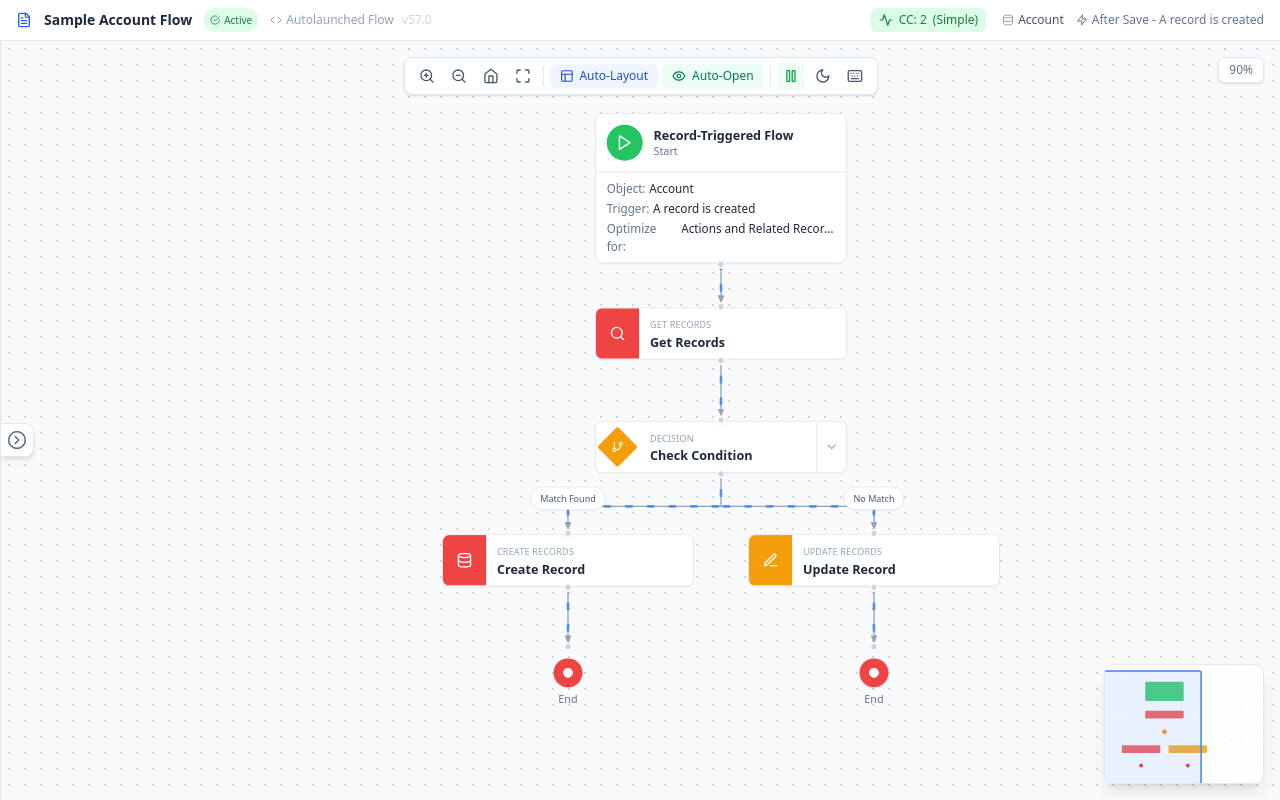
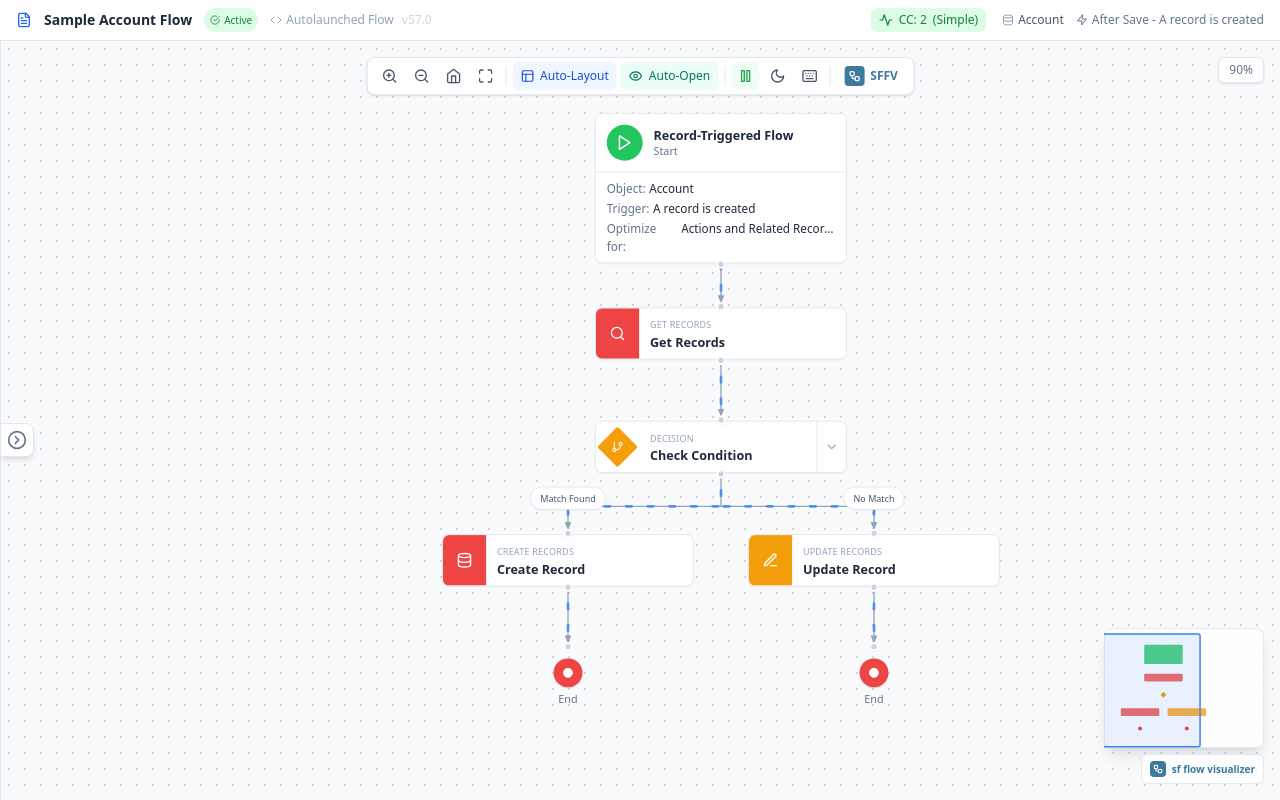
Before and after one commit to Avinava/vscode-sf-flow-visualiser, a React (Vite) app in the folder webview-ui/: page / in a window 1280 px wide. Built offline with nearby package versions, Linux system fonts and the light colour scheme; the HTML template or start-up script is replaced by a standard one.

Commit message:
add branding

```diff
--- a/package.json
+++ b/package.json
@@ -2,7 +2,7 @@
   "name": "sf-flow-visualizer",
   "displayName": "SF Flow Visualizer",
   "description": "Visualize Salesforce Flow XML files with an interactive diagram",
-  "version": "1.1.2",
+  "version": "1.1.3",
   "publisher": "avidev9",
   "license": "MIT",
   "repository": {
--- a/webview-ui/src/components/Canvas/CanvasToolbar.tsx
+++ b/webview-ui/src/components/Canvas/CanvasToolbar.tsx
@@ -19,6 +19,7 @@ import {
   Pause,
   Eye,
   EyeOff,
+  Workflow,
 } from "lucide-react";
 import { useTheme } from "../../context";
 
@@ -83,20 +84,25 @@ export const CanvasToolbar: React.FC<CanvasToolbarProps> = ({
         <div className="w-px h-5 bg-slate-200 dark:bg-slate-600 mx-0.5"></div>
         <button
           onClick={onToggleAutoLayout}
-          className={`px-2.5 py-1 rounded-md flex items-center gap-1.5 text-xs font-medium transition-colors
+          className={`px-2 py-1.5 rounded-md flex items-center gap-1.5 text-xs font-medium transition-colors whitespace-nowrap
             ${autoLayoutEnabled ? "bg-blue-50 dark:bg-blue-900/30 text-blue-700 dark:text-blue-300" : "hover:bg-slate-100 dark:hover:bg-slate-700 text-slate-600 dark:text-slate-300"}`}
+          title="Auto-Layout"
         >
-          <Layout size={14} />
-          Auto-Layout
+          <Layout size={14} className="flex-shrink-0" />
+          <span className="hidden md:inline">Auto-Layout</span>
         </button>
         <button
           onClick={onToggleAutoOpen}
-          className={`px-2.5 py-1 rounded-md flex items-center gap-1.5 text-xs font-medium transition-colors
+          className={`px-2 py-1.5 rounded-md flex items-center gap-1.5 text-xs font-medium transition-colors whitespace-nowrap
             ${autoOpenEnabled ? "bg-emerald-50 dark:bg-emerald-900/30 text-emerald-700 dark:text-emerald-300" : "hover:bg-slate-100 dark:hover:bg-slate-700 text-slate-600 dark:text-slate-300"}`}
-          title="Automatically open Flow Viewer when viewing flow files"
+          title="Auto-Open Flow Viewer"
         >
-          {autoOpenEnabled ? <Eye size={14} /> : <EyeOff size={14} />}
-          Auto-Open
+          {autoOpenEnabled ? (
+            <Eye size={14} className="flex-shrink-0" />
+          ) : (
+            <EyeOff size={14} className="flex-shrink-0" />
+          )}
+          <span className="hidden md:inline">Auto-Open</span>
         </button>
         <div className="w-px h-5 bg-slate-200 dark:bg-slate-600 mx-0.5"></div>
         <button
@@ -185,6 +191,26 @@ export const CanvasToolbar: React.FC<CanvasToolbarProps> = ({
             </div>
           )}
         </div>
+        <div className="w-px h-5 bg-slate-200 dark:bg-slate-600 mx-0.5"></div>
+        {/* Extension branding - inspired by logo colors */}
+        <div className="group relative flex items-center">
+          <div
+            className="flex items-center gap-1.5 px-2 py-1 rounded-md cursor-default transition-all duration-200
+              hover:bg-[#3d7a9e]/10 dark:hover:bg-[#3d7a9e]/20"
+          >
+            {/* Logo-inspired icon with flow pattern colors */}
+            <div className="flex items-center justify-center w-5 h-5 rounded bg-[#3d7a9e] dark:bg-[#4a8bb0]">
+              <Workflow size={12} className="text-white" strokeWidth={2.5} />
+            </div>
+            {/* Short name that expands on hover */}
+            <span className="text-xs font-semibold text-[#3d7a9e] dark:text-[#6ba3c4] whitespace-nowrap overflow-hidden transition-all duration-200 max-w-[32px] group-hover:max-w-[120px]">
+              <span className="group-hover:hidden">SFFV</span>
+              <span className="hidden group-hover:inline">
+                sf flow visualizer
+              </span>
+            </span>
+          </div>
+        </div>
       </div>
 
       {/* Zoom indicator */}
--- a/webview-ui/src/components/Canvas/Minimap.tsx
+++ b/webview-ui/src/components/Canvas/Minimap.tsx
@@ -6,6 +6,7 @@
  */
 
 import React, { useMemo, useCallback, useRef } from "react";
+import { Workflow } from "lucide-react";
 import type { FlowNode } from "../../types";
 import { NODE_CONFIG } from "../../constants";
 import { useTheme } from "../../context";
@@ -156,9 +157,11 @@ export const Minimap: React.FC<MinimapProps> = ({
   if (nodes.length === 0) return null;
 
   return (
+    <div className="absolute bottom-4 right-4 z-10 flex flex-col items-end gap-1.5">
+      {/* Minimap container */}
       <div
         ref={containerRef}
-      className={`absolute bottom-4 right-4 z-10 rounded-lg shadow-lg border overflow-hidden cursor-crosshair
+        className={`rounded-lg shadow-lg border overflow-hidden cursor-crosshair
           ${isDark ? "bg-slate-800/90 border-slate-700" : "bg-white/90 border-slate-200"}`}
         style={{ width: MINIMAP_WIDTH, height: MINIMAP_HEIGHT }}
         onClick={handleClick}
@@ -248,6 +251,19 @@ export const Minimap: React.FC<MinimapProps> = ({
           />
         </svg>
       </div>
+
+      {/* Branding */}
+      <div
+        className={`flex items-center gap-1.5 px-2 py-1 rounded-md text-[10px] font-semibold
+          ${isDark ? "bg-slate-800/80 text-slate-300 border border-slate-700" : "bg-white/80 text-slate-600 border border-slate-200"}`}
+        title="SF Flow Visualizer"
+      >
+        <div className="flex items-center justify-center w-4 h-4 rounded bg-[#3d7a9e]">
+          <Workflow size={10} className="text-white" strokeWidth={2.5} />
+        </div>
+        <span className="text-[#3d7a9e] dark:text-[#6ba3c4]">sf flow visualizer</span>
+      </div>
+    </div>
   );
 };
 
```
Also changed, not shown: 4 other files (tests, documents, lock files or other folders). Lines whose indentation alone changed are shown as unchanged.
